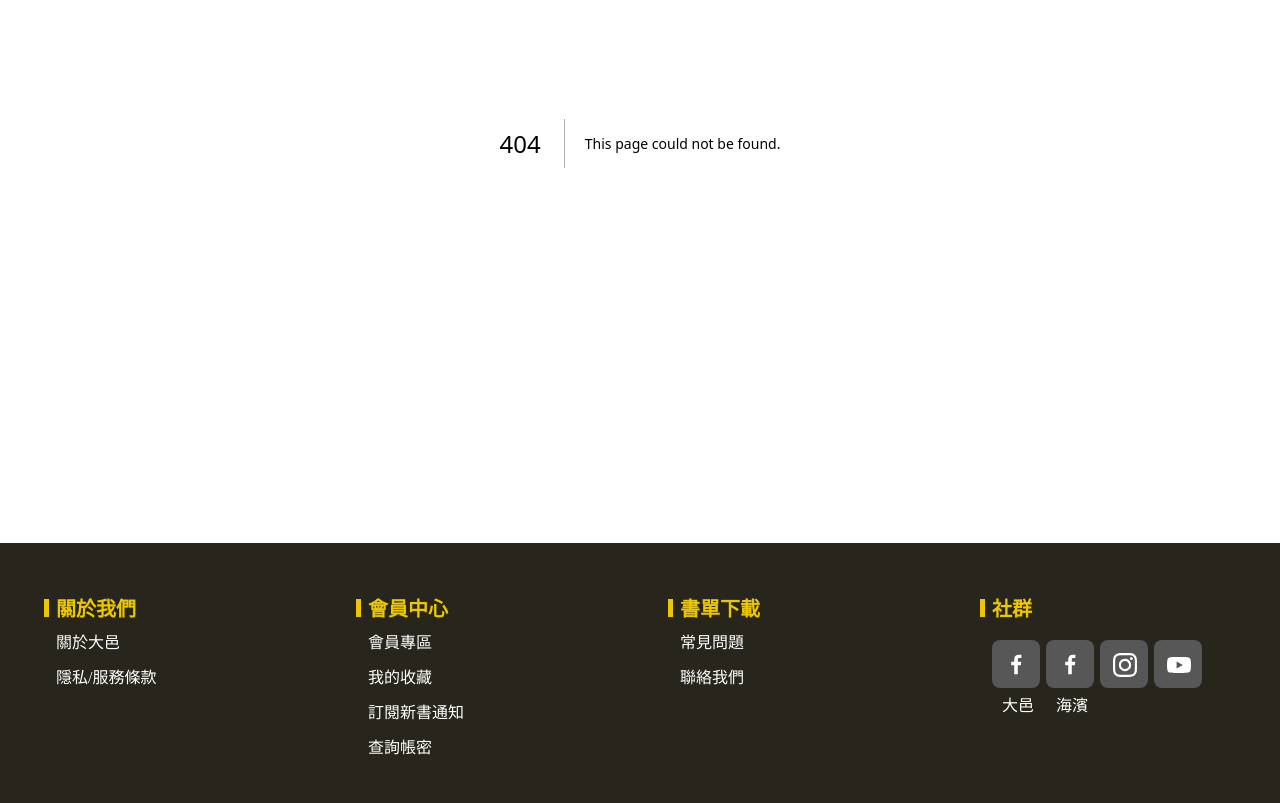
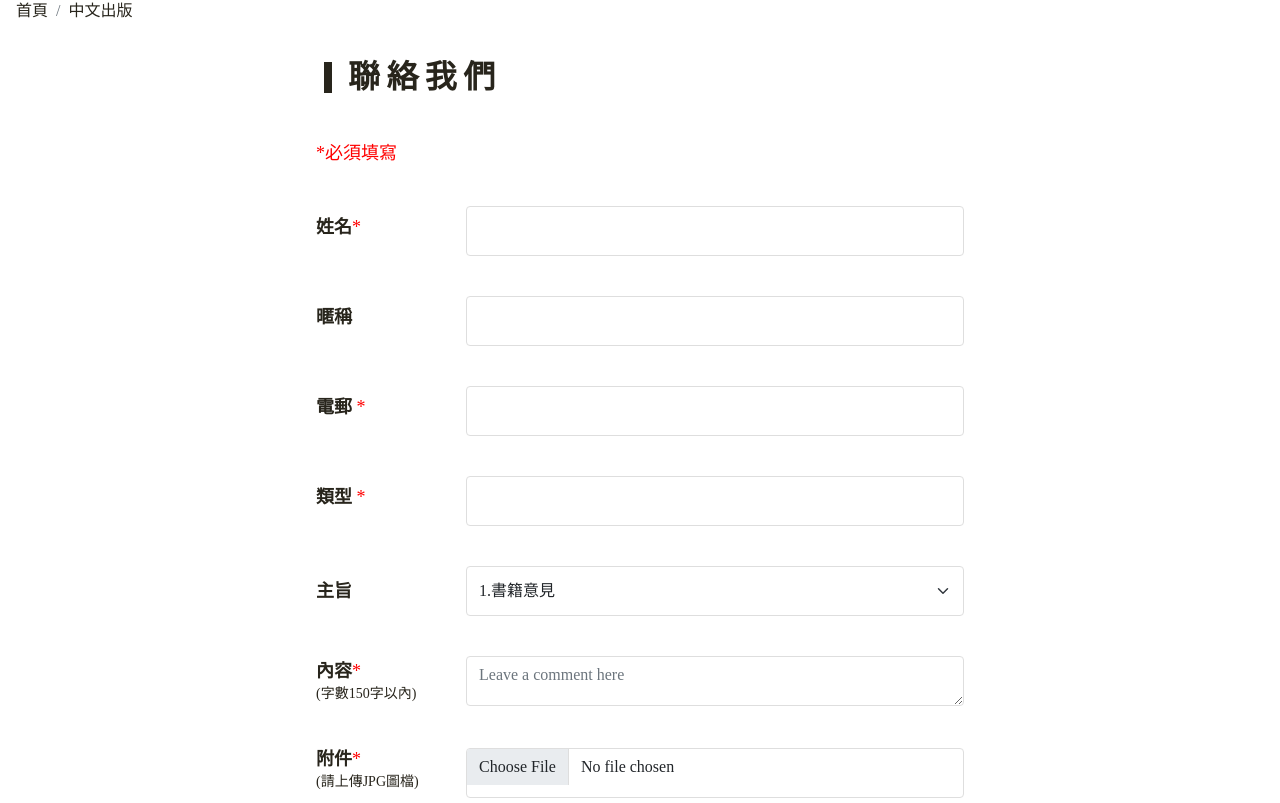
Before and after one commit to lindareddigital/ebookstore, a Next.js app: page /Contactus in a window 1280 px wide. Before the commit this address had no page. Shown: the part 257-1060 px from the top of the page. Built offline with nearby package versions, Linux system fonts and the light colour scheme; no server answers.

Commit message:
add router

```diff
--- /dev/null
+++ b/src/pages/Contactus.jsx
@@ -0,0 +1,108 @@
+import Navbar from "src/pages/components/molecules/Navbar";
+import MenuBar from "src/pages/components/molecules/MenuBar";
+import Breadcrumb from "src/pages/components/molecules/Breadcrumb";
+
+export default function Contactus() {
+  return (
+    <div class="contactus-page">
+      <Navbar />
+      <MenuBar />
+      <Breadcrumb />
+      <form class="contact-us">
+        <div className="block-title">聯絡我們</div>
+        <div className="red-word">*必須填寫</div>
+        <div class="">
+          <label htmlFor="exampleInputEmail1" class="form-label">
+            姓名<span className="red-word">*</span>
+          </label>
+          <input
+            type="email"
+            class="form-control"
+            id="exampleInputEmail1"
+            aria-describedby="emailHelp"
+          ></input>
+        </div>
+        <div class="">
+          <label htmlFor="exampleInputPassword1" class="form-label">
+            暱稱
+          </label>
+          <input
+            type="password"
+            class="form-control"
+            id="exampleInputPassword1"
+          ></input>
+        </div>
+        <div class="">
+          <label htmlFor="exampleInputEmail1" class="form-label">
+            電郵 <span className="red-word">*</span>
+          </label>
+          <input
+            type="email"
+            class="form-control"
+            id="exampleInputEmail1"
+            aria-describedby="emailHelp"
+          ></input>
+        </div>
+        <div class="">
+          <label htmlFor="exampleInputEmail1" class="form-label">
+            類型 <span className="red-word">*</span>
+          </label>
+          <input
+            type="email"
+            class="form-control"
+            id="exampleInputEmail1"
+            aria-describedby="emailHelp"
+          ></input>
+        </div>
+        <div class="">
+          <label class="" htmlFor="floatingSelect">
+            主旨
+          </label>
+
+          <select
+            class="form-select"
+            id="floatingSelect"
+            aria-label="Floating label select example"
+          >
+            <option selected>1.書籍意見</option>
+            <option value="2">2.異業合作</option>
+            <option value="3">3.帳號問題</option>
+            <option value="4">4.購書問題</option>
+            <option value="5">5.網站問題</option>
+            <option value="6">6.我要投稿</option>
+            <option value="7">7.其他</option>
+          </select>
+        </div>
+
+        <div class="">
+          <label class="" htmlFor="floatingTextarea2">
+            內容<span className="red-word">*</span>
+            <div className="sub-word">(字數150字以內)</div>
+          </label>
+          <textarea
+            class="form-control form-comments"
+            placeholder="Leave a comment here"
+            id="floatingTextarea2"
+          ></textarea>
+        </div>
+
+        <div class="">
+          <label htmlFor="formFile" class="form-label">
+            附件
+            <span className="red-word">*</span>
+            <div className="sub-word">(請上傳JPG圖檔)</div>
+          </label>
+          <input class="form-control" type="file" id="formFile"></input>
+        </div>
+        <div class="">
+          <button type="submit" class="btn info-site-btn">
+            取消
+          </button>
+          <button type="submit" class="btn info-site-btn">
+            確認傳送
+          </button>
+        </div>
+      </form>
+    </div>
+  );
+}
--- a/src/pages/components/Footer.jsx
+++ b/src/pages/components/Footer.jsx
@@ -59,7 +59,7 @@ export default function Footer() {
               >
                 <div class="accordion-body">
                   <li>
-                    <Link href="">會員專區</Link>
+                    <Link href="/member">會員專區</Link>
                   </li>
                   <li>
                     <Link href="">我的收藏</Link>
@@ -97,7 +97,7 @@ export default function Footer() {
                     <Link href="">常見問題</Link>
                   </li>
                   <li>
-                    <Link href="">聯絡我們</Link>
+                    <Link href="/contactus">聯絡我們</Link>
                   </li>
                 </div>
               </div>
@@ -116,13 +116,20 @@ export default function Footer() {
           </div>
           <div class="box">
             <li class="title">
-              <Link href="/member">會員中心</Link>
+              <Link href="/">會員中心</Link>
             </li>
             <li>
-              <Link href="">會員專區</Link>
+              <Link href="/member">會員專區</Link>
             </li>
             <li>
-              <Link href="">我的收藏</Link>
+              <Link
+                href={{
+                  pathname: `/member/`,
+                  query: { tab: "collection" },
+                }}
+              >
+                我的收藏
+              </Link>
             </li>
             <li>
               <Link href="">訂閱新書通知</Link>
@@ -133,13 +140,16 @@ export default function Footer() {
           </div>
           <div class="box">
             <li class="title">
-              <Link href="/share">書單下載</Link>
+              <Link href="/share">客戶服務</Link>
+            </li>
+            <li>
+              <Link href="/download">書單下載</Link>
             </li>
             <li>
               <Link href="">常見問題</Link>
             </li>
             <li>
-              <Link href="">聯絡我們</Link>
+              <Link href="/contactus">聯絡我們</Link>
             </li>
           </div>
           <div class="box">
--- a/src/pages/components/molecules/Breadcrumb.jsx
+++ b/src/pages/components/molecules/Breadcrumb.jsx
@@ -11,8 +11,6 @@ export default function Breadcrumb() {
 
   const [books, setBooks] = useState([]);
   const [categories, setCategories] = useState([]);
-  const swiperRef = useRef(null);
-  const { next, previous } = useSwiperFunc(swiperRef);
 
 
   const getAllCategory= (async () => {
@@ -39,10 +37,12 @@ export default function Breadcrumb() {
 
 
   return(
-    <nav class="breadcrumb" aria-label="breadcrumb">
-      <li class="breadcrumb-item"><Link href="/" class="">首頁</Link></li>
-      <li class="breadcrumb-item"><Link aria-current="page" href="/category/1/3" class="router-link-active router-link-exact-active" >中文出版</Link></li>
-    </nav>
+    <div class="container-fluid">
+      <nav class="breadcrumb" aria-label="breadcrumb">
+        <li class="breadcrumb-item"><Link href="/" class="">首頁</Link></li>
+        <li class="breadcrumb-item"><Link aria-current="page" href="/category/1/3" class="router-link-active router-link-exact-active" >中文出版</Link></li>
+      </nav>
+    </div>
 
   )
 
--- a/src/pages/listing/index.jsx
+++ b/src/pages/listing/index.jsx
@@ -5,11 +5,11 @@ import apiManager from 'src/pages/api/api';
 import GridList from "./GridList";
 import ListList from "./ListList";
 import SidebarWrapper from 'src/pages/components/SidebarWrapper';
-import Breadcrumb from 'src/pages/components/molecules/Breadcrumb';
 import MenuBar from 'src/pages/components/molecules/MenuBar';
 import ListAside from 'src/pages/components/molecules/ListAside';
 import Navbar from "src/pages/components/molecules/Navbar";
 import Panel from "src/pages/components/atoms/Panel";
+import Breadcrumb from "src/pages/components/molecules/Breadcrumb";
 
 export default function Listing() {
 
@@ -75,7 +75,7 @@ export default function Listing() {
       </div>
 
       <div class="container-fluid">
-        {/* <Breadcrumb/> */}
+        <Breadcrumb/>
 
         <div class="main-body">
           {/* <div class="sidebar-wrapper scroll-cling-top">
```
Also changed, not shown: src/pages/detail/[slug].jsx (+6 -4 lines), src/pages/member/Collection.jsx (+6 -5 lines), src/pages/member/Contribution.jsx (+9 -7 lines), src/pages/member/Info.jsx (+64 -1 lines), src/pages/member/index.jsx (+7 -4 lines), src/styles/all.css.
